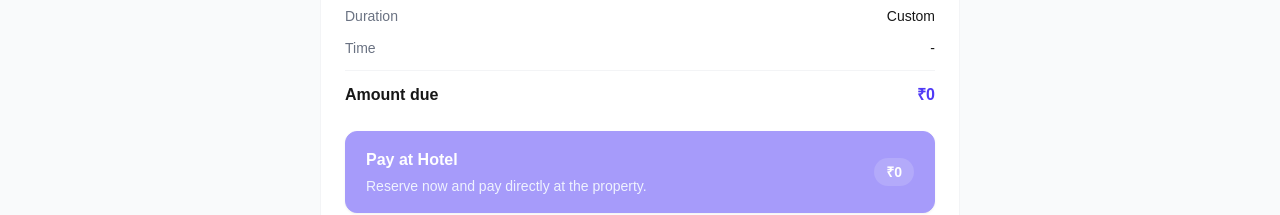
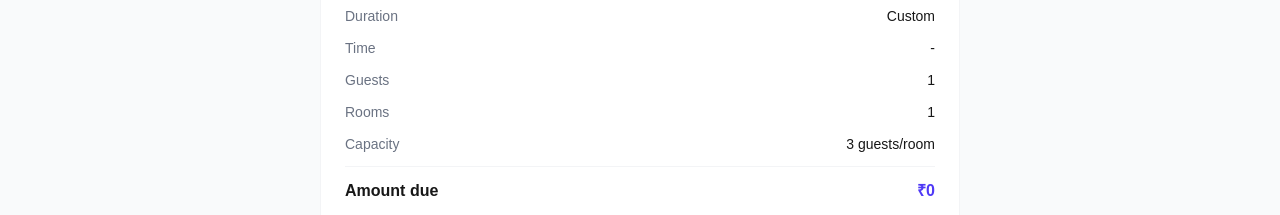
Before and after one commit to abhineshmishra27/WaystayWebapp, a Next.js app: page /payment in a window 1280 px wide. Shown: the part 381-596 px from the top of the page. Built offline with nearby package versions, Linux system fonts and the light colour scheme; no server answers.

Commit message:
Add guest and room counts to bookings

```diff
--- a/prisma/seed.ts
+++ b/prisma/seed.ts
@@ -102,7 +102,7 @@ async function main() {
       price_9h: 499,
       price_12h: 999,
       priceFullDay: 1999,
-      maxOccupancy: 2,
+      maxOccupancy: 3,
       amenities: ['AC', 'TV', 'WiFi', 'Hot Water'],
       images: ['https://images.unsplash.com/photo-1631049307264-da0ec9d70304?w=800'],
       base_clean_video_id: 'https://images.unsplash.com/photo-1631049307264-da0ec9d70304?w=800',
--- a/scripts/ensure-demo-room.js
+++ b/scripts/ensure-demo-room.js
@@ -38,7 +38,7 @@ async function main() {
         price_9h: 8000,
         price_12h: 10000,
         priceFullDay: 12000,
-        maxOccupancy: 4,
+        maxOccupancy: 3,
         amenities: ['wifi', 'ac', 'breakfast', 'tv'],
         images: [],
         base_clean_video_id: '',
--- a/scripts/seed-50-hotels.js
+++ b/scripts/seed-50-hotels.js
@@ -167,7 +167,7 @@ async function main() {
           price_9h: basePrice + 1500,
           price_12h: basePrice + 2100,
           priceFullDay: basePrice + 2600,
-          maxOccupancy: 2,
+          maxOccupancy: 3,
           amenities: ['AC', 'TV', 'WiFi', 'Hot Water', 'Room Service'],
           images: ['https://images.unsplash.com/photo-1631049307264-da0ec9d70304?w=1200'],
           isActive: true,
--- a/scripts/seed-random-hotels.js
+++ b/scripts/seed-random-hotels.js
@@ -185,7 +185,7 @@ async function main() {
           price_9h: template.price9h,
           price_12h: template.price12h,
           priceFullDay: template.fullDay,
-          maxOccupancy: roomIndex < 2 ? 2 : 4,
+          maxOccupancy: 3,
           amenities: ['AC', 'TV', 'WiFi', 'Hot Water', 'Room Service'],
           images: ['https://images.unsplash.com/photo-1631049307264-da0ec9d70304?w=1200'],
           isActive: true,
--- a/src/app/api/bookings/route.ts
+++ b/src/app/api/bookings/route.ts
@@ -15,6 +15,8 @@ const createBookingSchema = z.object({
   guestName: z.string().min(2),
   guestEmail: z.string().email(),
   guestPhone: z.string().min(10),
+  guestCount: z.number().int().min(1).max(30).default(1),
+  roomCount: z.number().int().min(1).max(10).default(1),
   totalAmount: z.number().positive(),
   paymentMethod: z.enum(['RAZORPAY', 'PAY_AT_HOTEL']).default('RAZORPAY'),
 })
@@ -52,6 +54,18 @@ function isRazorpayConfigured() {
     process.env.RAZORPAY_KEY_SECRET &&
     process.env.NEXT_PUBLIC_RAZORPAY_KEY_ID?.startsWith('rzp_')
   )
+}
+
+function isBookingConflict(error: Error) {
+  return [
+    'This slot is no longer available',
+    'Invalid booking date range',
+    'Past dates cannot be booked',
+    'Selected slot does not match the booking date',
+    'Multi-day bookings require a full-day slot',
+    'One or more selected dates are no longer available',
+    'Payment gateway authentication failed',
+  ].includes(error.message) || error.message.startsWith('Selected guests require at least')
 }
 
 export async function GET(_req: NextRequest) {
@@ -103,7 +117,7 @@ export async function POST(req: NextRequest) {
       return NextResponse.json({ error: 'Validation failed', details: parsed.error.flatten() }, { status: 400 })
     }
 
-    const { slotId, guestName, guestEmail, guestPhone, startDate, endDate, slotType, paymentMethod } = parsed.data
+    const { slotId, guestName, guestEmail, guestPhone, guestCount, roomCount, startDate, endDate, slotType, paymentMethod } = parsed.data
     if (paymentMethod === 'RAZORPAY' && !isRazorpayConfigured()) {
       return NextResponse.json(
         { error: 'Payment gateway credentials are not configured. Please use Pay at Hotel or add Razorpay test keys.' },
@@ -116,6 +130,11 @@ export async function POST(req: NextRequest) {
       const slot = await tx.roomSlot.findUnique({ where: { id: slotId }, include: { room: true } })
       if (!slot) throw new Error('Slot not found')
       if (slot.isBooked) throw new Error('This slot is no longer available')
+      const maxGuestsPerRoom = Math.max(1, Math.min(slot.room.maxOccupancy, 3))
+      const requiredRooms = Math.ceil(guestCount / maxGuestsPerRoom)
+      if (roomCount < requiredRooms) {
+        throw new Error(`Selected guests require at least ${requiredRooms} room${requiredRooms === 1 ? '' : 's'}`)
+      }
 
       const rangeStart = startDate ?? slot.date
       const rangeEnd = endDate ?? rangeStart
@@ -166,7 +185,7 @@ export async function POST(req: NextRequest) {
         H12: slot.room.price_12h,
         FULLDAY: slot.room.priceFullDay * dates.length,
       }
-      const bookingAmount = slotPrices[slot.slotType as keyof typeof slotPrices]
+      const bookingAmount = slotPrices[slot.slotType as keyof typeof slotPrices] * roomCount
 
       // Create booking
       const booking = await tx.booking.create({
@@ -180,6 +199,8 @@ export async function POST(req: NextRequest) {
           guestName,
           guestEmail,
           guestPhone,
+          guestCount,
+          roomCount,
           status: paymentMethod === 'PAY_AT_HOTEL' ? 'CONFIRMED' : 'PENDING',
         },
       })
@@ -248,18 +269,7 @@ export async function POST(req: NextRequest) {
     }, { status: 201 })
   } catch (err) {
     console.error('Create booking error:', err)
-    if (
-      err instanceof Error &&
-      [
-        'This slot is no longer available',
-        'Invalid booking date range',
-        'Past dates cannot be booked',
-        'Selected slot does not match the booking date',
-        'Multi-day bookings require a full-day slot',
-        'One or more selected dates are no longer available',
-        'Payment gateway authentication failed',
-      ].includes(err.message)
-    ) {
+    if (err instanceof Error && isBookingConflict(err)) {
       return NextResponse.json(
         { error: err.message },
         { status: err.message === 'Payment gateway authentication failed' ? 503 : 409 }
--- a/src/app/api/hotels/[id]/rooms/route.ts
+++ b/src/app/api/hotels/[id]/rooms/route.ts
@@ -13,7 +13,7 @@ const roomSchema = z.object({
   price9h: z.number().positive().optional(),
   price12h: z.number().positive().optional(),
   priceFullDay: z.number().positive(),
-  maxOccupancy: z.number().int().min(1).max(10).default(2),
+  maxOccupancy: z.number().int().min(1).max(3).default(3),
   amenities: z.array(z.string()).default([]),
   images: z.array(z.string().url()).default([]),
   floorNumber: z.number().int().min(0).default(1),
--- a/src/app/booking/page.tsx
+++ b/src/app/booking/page.tsx
@@ -23,6 +23,11 @@ const SLOT_LABELS: Record<string, string> = {
   FULLDAY: 'Full Day',
 }
 
+function positiveInt(value: string | null, fallback: number) {
+  const parsed = parseInt(value || '', 10)
+  return Number.isFinite(parsed) && parsed > 0 ? parsed : fallback
+}
+
 function BookingPreview() {
   const { data: session } = useSession()
   const router = useRouter()
@@ -37,6 +42,9 @@ function BookingPreview() {
   const endTime = queryParams.get('endTime') ?? ''
   const slotType = queryParams.get('slotType') ?? ''
   const price = parseFloat(queryParams.get('price') || '0')
+  const guestCount = positiveInt(queryParams.get('guestCount'), 1)
+  const roomCount = positiveInt(queryParams.get('roomCount'), 1)
+  const maxGuestsPerRoom = positiveInt(queryParams.get('maxGuestsPerRoom'), 3)
 
   const {
     register,
@@ -102,6 +110,9 @@ function BookingPreview() {
       guestName: data.guestName,
       guestEmail: data.guestEmail,
       guestPhone: data.guestPhone,
+      guestCount: guestCount.toString(),
+      roomCount: roomCount.toString(),
+      maxGuestsPerRoom: maxGuestsPerRoom.toString(),
     })
 
     router.push(`/payment?${paymentParams.toString()}`)
@@ -121,6 +132,9 @@ function BookingPreview() {
               <div className="flex justify-between"><span className="text-gray-500">End date</span><span className="font-medium">{endDate}</span></div>
               <div className="flex justify-between"><span className="text-gray-500">Duration</span><span className="font-medium">{SLOT_LABELS[slotType] || 'Custom'}</span></div>
               <div className="flex justify-between"><span className="text-gray-500">Time</span><span className="font-medium">{startTime} - {endTime}</span></div>
+              <div className="flex justify-between"><span className="text-gray-500">Guests</span><span className="font-medium">{guestCount}</span></div>
+              <div className="flex justify-between"><span className="text-gray-500">Rooms</span><span className="font-medium">{roomCount}</span></div>
+              <div className="flex justify-between"><span className="text-gray-500">Capacity</span><span className="font-medium">{maxGuestsPerRoom} guests/room</span></div>
               <div className="border-t border-gray-100 pt-3 flex justify-between text-base">
                 <span className="font-semibold">Total</span>
                 <span className="font-bold text-indigo-600">₹{price}</span>
--- a/src/app/hotels/[id]/page.tsx
+++ b/src/app/hotels/[id]/page.tsx
@@ -118,7 +118,7 @@ export default async function HotelDetailPage({
                       <h3 className="font-semibold text-gray-900">{room.name}</h3>
                       <span className="text-xs bg-gray-100 text-gray-600 px-2 py-0.5 rounded-full">{room.type}</span>
                     </div>
-                    <p className="text-sm text-gray-500">{room.description} · Max {room.maxOccupancy} guests</p>
+                    <p className="text-sm text-gray-500">{room.description} · Max {Math.min(room.maxOccupancy, 3)} guests</p>
                   </div>
                   <div className="text-right">
                     <p className="text-indigo-600 font-bold">₹{getSlotPrice(room, selectedSlot)}<span className="text-xs text-gray-400 font-normal"> {getSlotLabel(selectedSlot)}</span></p>
@@ -159,6 +159,7 @@ export default async function HotelDetailPage({
                   price12h={room.price_12h}
                   priceFullDay={room.priceFullDay}
                   hotelId={hotel.id}
+                  maxGuestsPerRoom={Math.min(room.maxOccupancy, 3)}
                   initialSlotType={selectedSlot}
                   initialStartDate={initialStartDate}
                   initialEndDate={initialEndDate}
--- a/src/app/payment/page.tsx
+++ b/src/app/payment/page.tsx
@@ -53,6 +53,11 @@ const SLOT_LABELS: Record<string, string> = {
   FULLDAY: 'Full Day',
 }
 
+function positiveInt(value: string | null, fallback: number) {
+  const parsed = parseInt(value || '', 10)
+  return Number.isFinite(parsed) && parsed > 0 ? parsed : fallback
+}
+
 function PaymentDetails() {
   const router = useRouter()
   const queryParams = useSearchParams()
@@ -72,6 +77,9 @@ function PaymentDetails() {
   const guestName = queryParams.get('guestName') ?? ''
   const guestEmail = queryParams.get('guestEmail') ?? ''
   const guestPhone = queryParams.get('guestPhone') ?? ''
+  const guestCount = positiveInt(queryParams.get('guestCount'), 1)
+  const roomCount = positiveInt(queryParams.get('roomCount'), 1)
+  const maxGuestsPerRoom = positiveInt(queryParams.get('maxGuestsPerRoom'), 3)
   const isMissingBooking = !slotId || !startDate || !slotType || !price || !guestName || !guestEmail || !guestPhone
   const razorpayKey = process.env.NEXT_PUBLIC_RAZORPAY_KEY_ID || ''
   const isGatewayConfigured = razorpayKey.startsWith('rzp_')
@@ -128,6 +136,8 @@ function PaymentDetails() {
           guestName,
           guestEmail,
           guestPhone,
+          guestCount,
+          roomCount,
           totalAmount: Number(price),
           paymentMethod: 'PAY_AT_HOTEL',
         }),
@@ -168,6 +178,8 @@ function PaymentDetails() {
           guestName,
           guestEmail,
           guestPhone,
+          guestCount,
+          roomCount,
           totalAmount: Number(price),
           paymentMethod: 'RAZORPAY',
         }),
@@ -263,6 +275,9 @@ function PaymentDetails() {
             <div className="border-t border-gray-100 pt-3 flex justify-between"><span className="text-gray-500">Dates</span><span className="font-medium">{startDate} to {endDate}</span></div>
             <div className="flex justify-between"><span className="text-gray-500">Duration</span><span className="font-medium">{SLOT_LABELS[slotType] || 'Custom'}</span></div>
             <div className="flex justify-between"><span className="text-gray-500">Time</span><span className="font-medium">{startTime} - {endTime}</span></div>
+            <div className="flex justify-between"><span className="text-gray-500">Guests</span><span className="font-medium">{guestCount}</span></div>
+            <div className="flex justify-between"><span className="text-gray-500">Rooms</span><span className="font-medium">{roomCount}</span></div>
+            <div className="flex justify-between"><span className="text-gray-500">Capacity</span><span className="font-medium">{maxGuestsPerRoom} guests/room</span></div>
             <div className="border-t border-gray-100 pt-3 flex justify-between text-base">
               <span className="font-semibold">Amount due</span>
               <span className="font-bold text-indigo-600">₹{price}</span>
--- a/src/components/hotels/SlotPicker.tsx
+++ b/src/components/hotels/SlotPicker.tsx
@@ -4,6 +4,7 @@ import { useRouter } from 'next/navigation'
 
 const SLOT_LABELS: Record<string, string> = { H3: '3 Hours', H6: '6 Hours', H12: '12 Hours', FULLDAY: 'Full Day' }
 type SlotType = 'H3' | 'H6' | 'H12' | 'FULLDAY'
+const DEFAULT_MAX_GUESTS_PER_ROOM = 3
 
 function daysInRange(startDate: string, endDate: string) {
   const start = new Date(`${startDate}T00:00:00`)
@@ -39,6 +40,7 @@ export default function SlotPicker({
   price12h,
   priceFullDay,
   hotelId,
+  maxGuestsPerRoom = DEFAULT_MAX_GUESTS_PER_ROOM,
   initialSlotType = 'H3',
   initialStartDate,
   initialEndDate,
@@ -49,6 +51,7 @@ export default function SlotPicker({
   price12h: number
   priceFullDay: number
   hotelId: string
+  maxGuestsPerRoom?: number
   initialSlotType?: SlotType
   initialStartDate?: string
   initialEndDate?: string
@@ -62,6 +65,10 @@ export default function SlotPicker({
   const [activeTab, setActiveTab] = useState<SlotType>(initialSlotType)
   const [availability, setAvailability] = useState<Record<string, SlotOption[]>>({})
   const [loading, setLoading] = useState(false)
+  const [guestCount, setGuestCount] = useState(1)
+  const [roomCount, setRoomCount] = useState(1)
+  const guestsPerRoomLimit = Math.max(1, Math.min(maxGuestsPerRoom, DEFAULT_MAX_GUESTS_PER_ROOM))
+  const requiredRooms = Math.max(1, Math.ceil(guestCount / guestsPerRoomLimit))
 
   useEffect(() => {
     let cancelled = false
@@ -93,10 +100,26 @@ export default function SlotPicker({
   const filteredSlots = currentSlots.filter(slot => slot.slotType === activeTab)
 
   const getPrice = (slotType: string) => {
-    if (slotType === 'FULLDAY') return priceFullDay * daysInRange(startDate, endDate)
-    if (slotType === 'H3') return price3h
-    if (slotType === 'H6') return price6h
-    return price12h
+    const basePrice = slotType === 'FULLDAY'
+      ? priceFullDay * daysInRange(startDate, endDate)
+      : slotType === 'H3'
+        ? price3h
+        : slotType === 'H6'
+          ? price6h
+          : price12h
+
+    return basePrice * roomCount
+  }
+
+  const updateGuestCount = (nextGuests: number) => {
+    const safeGuests = Math.max(1, Math.min(30, nextGuests))
+    const nextRequiredRooms = Math.max(1, Math.ceil(safeGuests / guestsPerRoomLimit))
+    setGuestCount(safeGuests)
+    setRoomCount(prev => Math.max(prev, nextRequiredRooms))
+  }
+
+  const updateRoomCount = (nextRooms: number) => {
+    setRoomCount(Math.max(requiredRooms, Math.min(10, nextRooms)))
   }
 
   const handleSlotSelect = (slot: SlotOption) => {
@@ -111,6 +134,9 @@ export default function SlotPicker({
       endDate: activeTab === 'FULLDAY' ? endDate : startDate,
       slotType: activeTab,
       price: getPrice(activeTab).toString(),
+      guestCount: guestCount.toString(),
+      roomCount: roomCount.toString(),
+      maxGuestsPerRoom: guestsPerRoomLimit.toString(),
     })
     const bookingUrl = `/booking?${params.toString()}`
 
@@ -140,6 +166,35 @@ export default function SlotPicker({
           disabled={activeTab !== 'FULLDAY'}
           className="border border-gray-200 rounded-lg px-3 py-1.5 text-sm disabled:bg-gray-50 disabled:text-gray-400"
         />
+      </div>
+
+      <div className="grid grid-cols-1 sm:grid-cols-3 gap-3 mb-4">
+        <label className="text-sm text-gray-600">
+          <span className="block mb-1">Guests</span>
+          <input
+            type="number"
+            min={1}
+            max={30}
+            value={guestCount}
+            onChange={e => updateGuestCount(Number(e.target.value))}
+            className="w-full border border-gray-200 rounded-lg px-3 py-1.5 text-sm"
+          />
+        </label>
+        <label className="text-sm text-gray-600">
+          <span className="block mb-1">Rooms</span>
+          <input
+            type="number"
+            min={requiredRooms}
+            max={10}
+            value={roomCount}
+            onChange={e => updateRoomCount(Number(e.target.value))}
+            className="w-full border border-gray-200 rounded-lg px-3 py-1.5 text-sm"
+          />
+        </label>
+        <div className="rounded-lg bg-gray-50 px-3 py-2 text-xs text-gray-500">
+          <span className="block font-medium text-gray-700">Max {guestsPerRoomLimit} guests per room</span>
+          {requiredRooms > 1 ? `${guestCount} guests need at least ${requiredRooms} rooms.` : 'One room is enough for this group.'}
+        </div>
       </div>
 
       <div className="flex gap-1 mb-4 bg-gray-50 p-1 rounded-xl">
```
Also changed, not shown: 2 other files (tests, documents, lock files or other folders).
